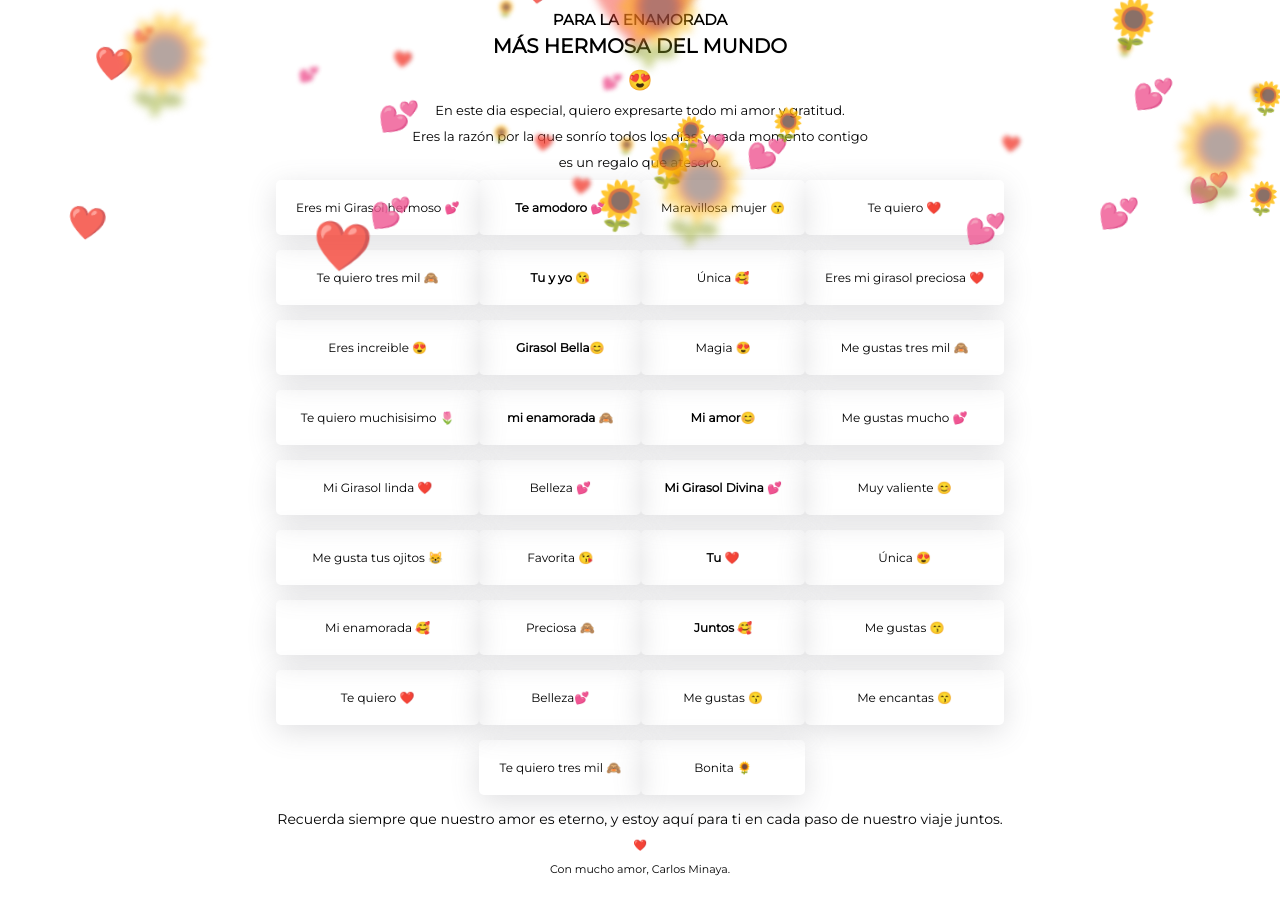
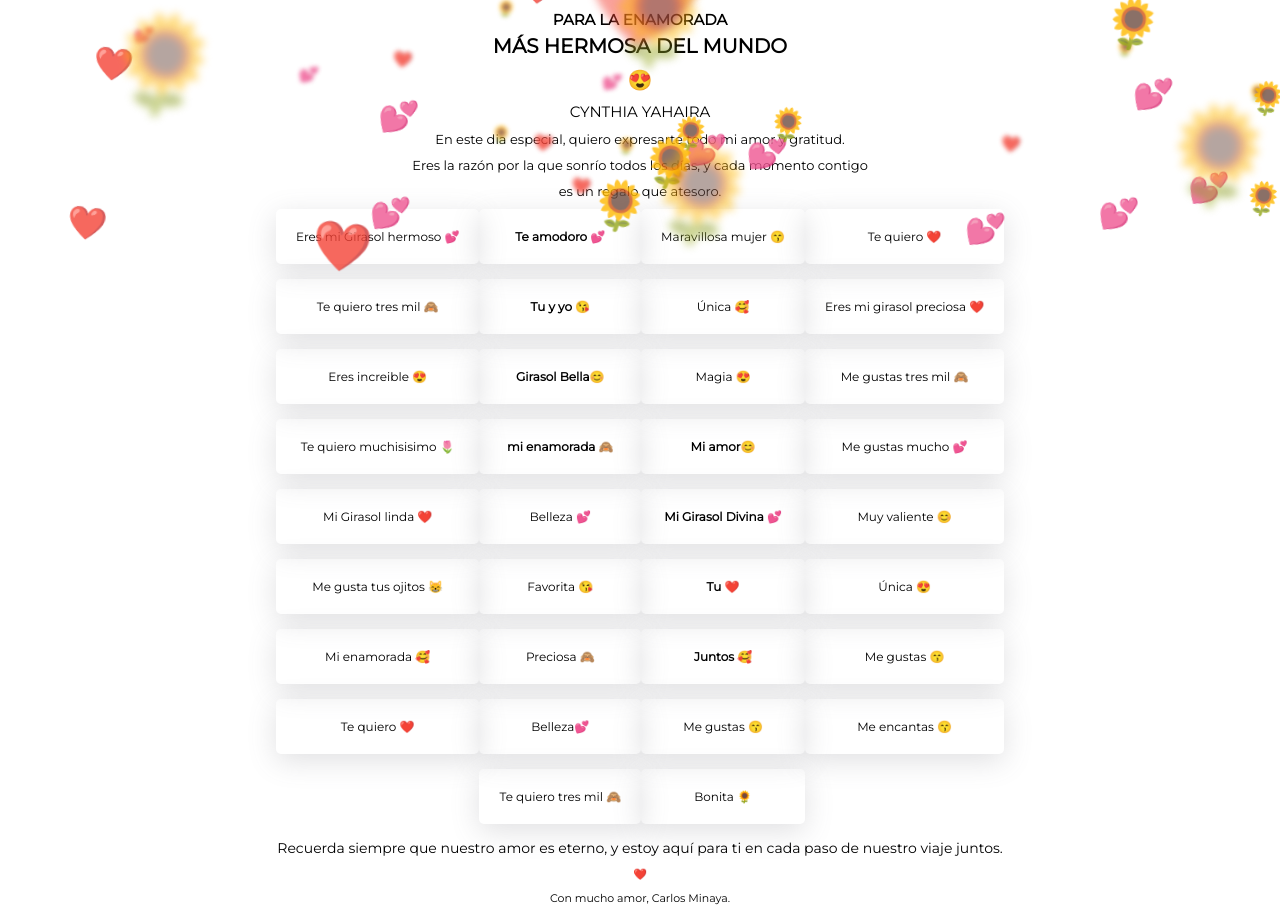
Before and after one commit to Wil1999/wil1999.github.io, a plain HTML site: page lluvia_c/index.html in a window 1280 px wide. Before the commit the page ends 886 px from the top, so only its background shows below. Drawn offline with Linux system fonts and the light colour scheme.

Commit message:
cambios carlos

```diff
--- a/lluvia_c/index.html
+++ b/lluvia_c/index.html
@@ -24,6 +24,7 @@
     <div style="align-items: center; text-align: center;justify-content: center;padding-top: 10px; padding-bottom: 5px; font-size: 15px; font-weight: bold;">PARA LA ENAMORADA</div>
     <div style="align-items: center; text-align: center;justify-content: center;padding-bottom: 10px; font-weight: bold; font-size: 20px;">MÁS HERMOSA DEL MUNDO</div>
     <div style="align-items: center; text-align: center;justify-content: center;padding-bottom: 10px; font-weight: bold; font-size: 20px;">😍</div>
+    <div style="align-items: center; text-align: center;justify-content: center;padding-bottom: 10px; font-size: 15px;">CYNTHIA YAHAIRA</div>
     <div style="align-items: center; text-align: center;justify-content: center;padding-bottom: 10px; font-size: 13px;">En este dia especial, quiero expresarte todo mi amor y gratitud.</div>
     <div style="align-items: center; text-align: center;justify-content: center;padding-bottom: 10px; font-size: 13px;">Eres la razón por la que sonrío todos los días, y cada momento contigo</div>
     <div style="align-items: center; text-align: center;justify-content: center;padding-bottom: 10px; font-size: 13px;">es un regalo que atesoro.</div>
```
